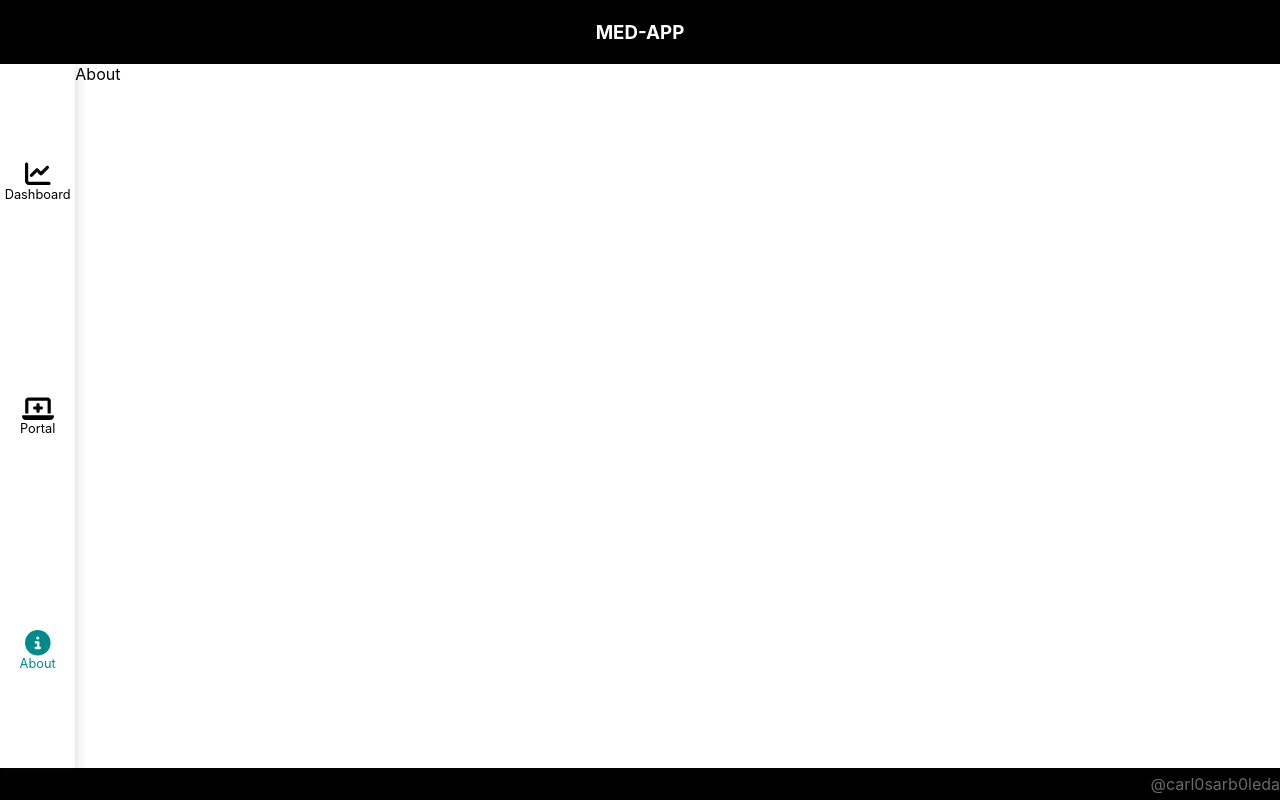
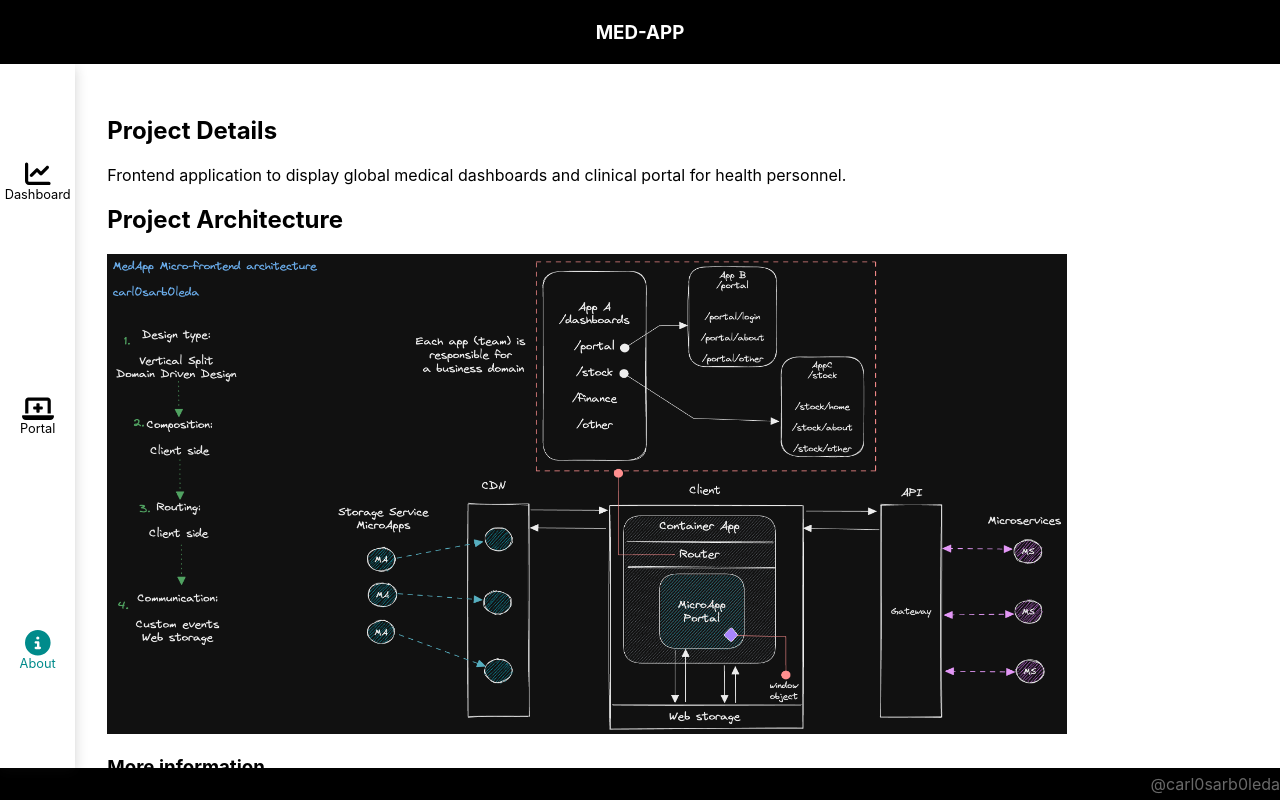
Before and after one commit to carl0sarb0leda/microf-container-app, a React (Create React App) app: page /about in a window 1280 px wide. Built offline with nearby package versions, Linux system fonts and the light colour scheme.

Commit message:
Update about component

```diff
--- a/src/components/About/About.tsx
+++ b/src/components/About/About.tsx
@@ -1,5 +1,28 @@
 import React from 'react'
+import {AboutImg, AboutWrapper} from './about.styled'
 
 export const About = () => {
-  return <div>About</div>
+  return (
+    <AboutWrapper>
+      <h2>Project Details</h2>
+      <p>
+        Frontend application to display global medical dashboards and clinical
+        portal for health personnel.
+      </p>
+      <h2>Project Architecture</h2>
+      <AboutImg
+        src={require('assets/microapps.png')}
+        alt="Med MicroApp architecture"
+      />
+      <h3>More information</h3>
+      <a
+        href="https://github.com/carl0sarb0leda/microf-container-app"
+        target="_blank"
+        rel="noopener noreferrer"
+      >
+        Github repository
+      </a>
+      <p>v1.0.0 - ©carl0sarb0leda</p>
+    </AboutWrapper>
+  )
 }
--- /dev/null
+++ b/src/components/About/about.styled.ts
@@ -0,0 +1,9 @@
+import styled from 'styled-components'
+
+export const AboutWrapper = styled.div`
+  padding: 2rem;
+`
+export const AboutImg = styled.img`
+  width: 60rem;
+  height: 30rem;
+`
```
